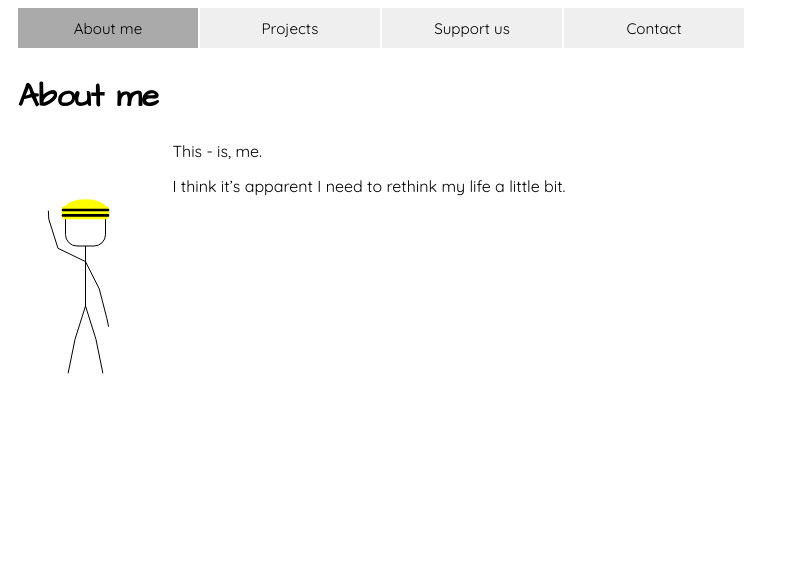
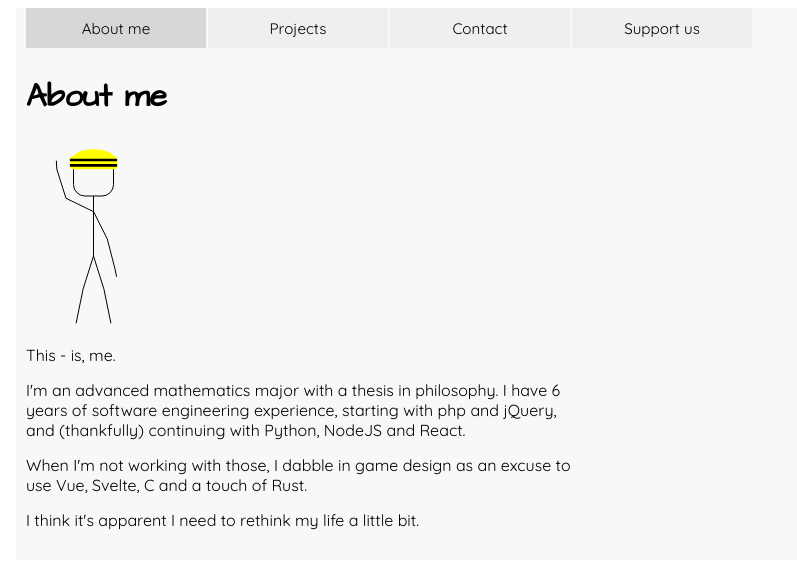
Before and after one commit to mit1mit1/mitchandrachel, a SvelteKit app: page / in a window 1280 px wide. Shown: the top 568 px of the page, without its empty margins (0-797 px from the left). Built offline with nearby package versions, Linux system fonts and the light colour scheme.

Commit message:
tweak: styles

```diff
--- a/src/app.html
+++ b/src/app.html
@@ -29,7 +29,5 @@
 		/>
 		%sveltekit.head%
 	</head>
-	<body data-sveltekit-preload-data="hover">
-		<div style="display: contents">%sveltekit.body%</div>
-	</body>
+	%sveltekit.body%
 </html>
--- a/src/components/AboutMe.svelte
+++ b/src/components/AboutMe.svelte
@@ -6,8 +6,17 @@
 <div class="aboutMeBox">
 	<WavingMe />
 	<div class="aboutMeText">
-        <div>This  - is, me.</div>
-        <div>I think it’s apparent I need to rethink my life a little bit.</div>
+		<div>This - is, me.</div>
+		<div>
+			I'm an advanced mathematics major with a thesis in philosophy. I have 6 years of software
+			engineering experience, starting with php and jQuery, and (thankfully) continuing with Python,
+			NodeJS and React.
+		</div>
+		<div>
+			When I'm not working with those, I dabble in game design as an excuse to use Vue, Svelte, C and a touch of Rust.
+		</div>
+		<div>I think it's apparent I need to rethink my life a little bit.</div>
+		<div />
 	</div>
 </div>
 
--- a/src/components/Contact.svelte
+++ b/src/components/Contact.svelte
@@ -1,15 +1,15 @@
 <h1>Contact</h1>
 <div class="contactBox">
-	<div>
-		LinkedIn: <a href="https://www.linkedin.com/in/midly/" target="_blank">linkedin.com/in/midly/</a>
-	</div>
-
 	<div>
 		Gmail: <a href="mailto:guessthetunegame@gmail.com">guessthetunegame@gmail.com</a>
 	</div>
 
 	<div>
-		GitHub: <a href="https://github.com/mit1mit1/" target="_blank">github.com/mit1mit1/</a>
+		GitHub: <a href="https://github.com/mit1mit1/" target="_blank" rel="noreferrer">github.com/mit1mit1/</a>
+	</div>
+
+	<div>
+		LinkedIn: <a href="https://www.linkedin.com/in/midly/" target="_blank" rel="noreferrer">linkedin.com/in/midly/</a>
 	</div>
 </div>
 
--- a/src/components/Projects.svelte
+++ b/src/components/Projects.svelte
@@ -4,7 +4,7 @@
 	import { assets, base } from '$app/paths';
 </script>
 
-<h1>Projects by Midly</h1>
+<h1>Projects</h1>
 <div class="subheading">In decreasing order of polish</div>
 {#each projectList as project}
 	<div class="projectBox">
--- a/src/components/SupportUs.svelte
+++ b/src/components/SupportUs.svelte
@@ -3,8 +3,8 @@
 	<div>
 		If you enjoy my work and reckon it's worth a few bucks, please consider donating to:
         <ul>
-		<li><a href="https://www.givedirectly.org" target="_blank">givedirectly.org</a>;</li>
-		<li><a href="https://www.againstmalaria.com" target="_blank">againstmalaria.com</a>;</li>
+		<li><a href="https://www.givedirectly.org" target="_blank" rel="noreferrer">givedirectly.org</a>;</li>
+		<li><a href="https://www.againstmalaria.com" target="_blank" rel="noreferrer">againstmalaria.com</a>;</li>
         <li>any other charity you know is doing good work.</li>
 	</div>
 	<div>Feel free to let me know and I'll consider it game-development income.</div>
--- a/src/components/WavingMe.svelte
+++ b/src/components/WavingMe.svelte
@@ -1,4 +1,4 @@
-<svg width="150" height="250" viewBox="0 0 270 500">
+<svg width="150" height="250" viewBox="0 0 270 500" class="wavingMeSVG" >
 	<rect
 		class="stick-head"
 		x="80"
@@ -157,10 +157,7 @@
 </svg>
 
 <style>
-	.panel {
-		max-width: 350px;
-		min-width: 290px;
-		font-family: Indie Flower;
-		font-size: 32px;
+	.wavingMeSVG {
+		margin-top: -50px;
 	}
 </style>
--- a/src/routes/+page.svelte
+++ b/src/routes/+page.svelte
@@ -3,7 +3,7 @@
 	import SupportUs from '../components/SupportUs.svelte';
 	import AboutMe from '../components/AboutMe.svelte';
 	import Contact from '../components/Contact.svelte';
-	const tabs = ['About me', 'Projects', 'Support us', 'Contact'];
+	const tabs = ['About me', 'Projects', 'Contact', 'Support us'];
 	let selectedTab = 'About me';
 
 	const selectTab = (tab: string) => {
@@ -11,6 +11,8 @@
 	};
 </script>
 
+<body class="app" data-sveltekit-preload-data="hover">
+	<div style="display: contents">
 		<div class="pageContainer">
 			<ul class="navContainer">
 				{#each tabs as tab}
@@ -29,6 +31,8 @@
 				<Contact />
 			{/if}
 		</div>
+	</div>
+</body>
 
 <style>
 	.navContainer {
@@ -55,21 +59,34 @@
 		}
 	}
 
+	.navContainer button:hover {
+		background-color: #c4c3c3;
+	}
+
 	.navContainer .selectedTab {
-		background-color: #aaa;
+		background-color: #d7d7d7;
 	}
 
 	.pageContainer {
 		max-width: 900px;
 		margin-left: 10px;
+		margin-right: 10px;
 		font-family: Quicksand;
 	}
-
 	@media (max-width: 640px) {
 		.pageContainer {
 			width: 100%;
 			margin-left: 0px;
-
+			margin-right: 0px;
 		}
 	}
+	@media (max-width: 270px) {
+		.pageContainer {
+			overflow-wrap: anywhere;
+		}
+	}
+
+	.app {
+		background-color: #f8f8f8;
+	}
 </style>
```
Lines whose indentation alone changed are shown as unchanged.
